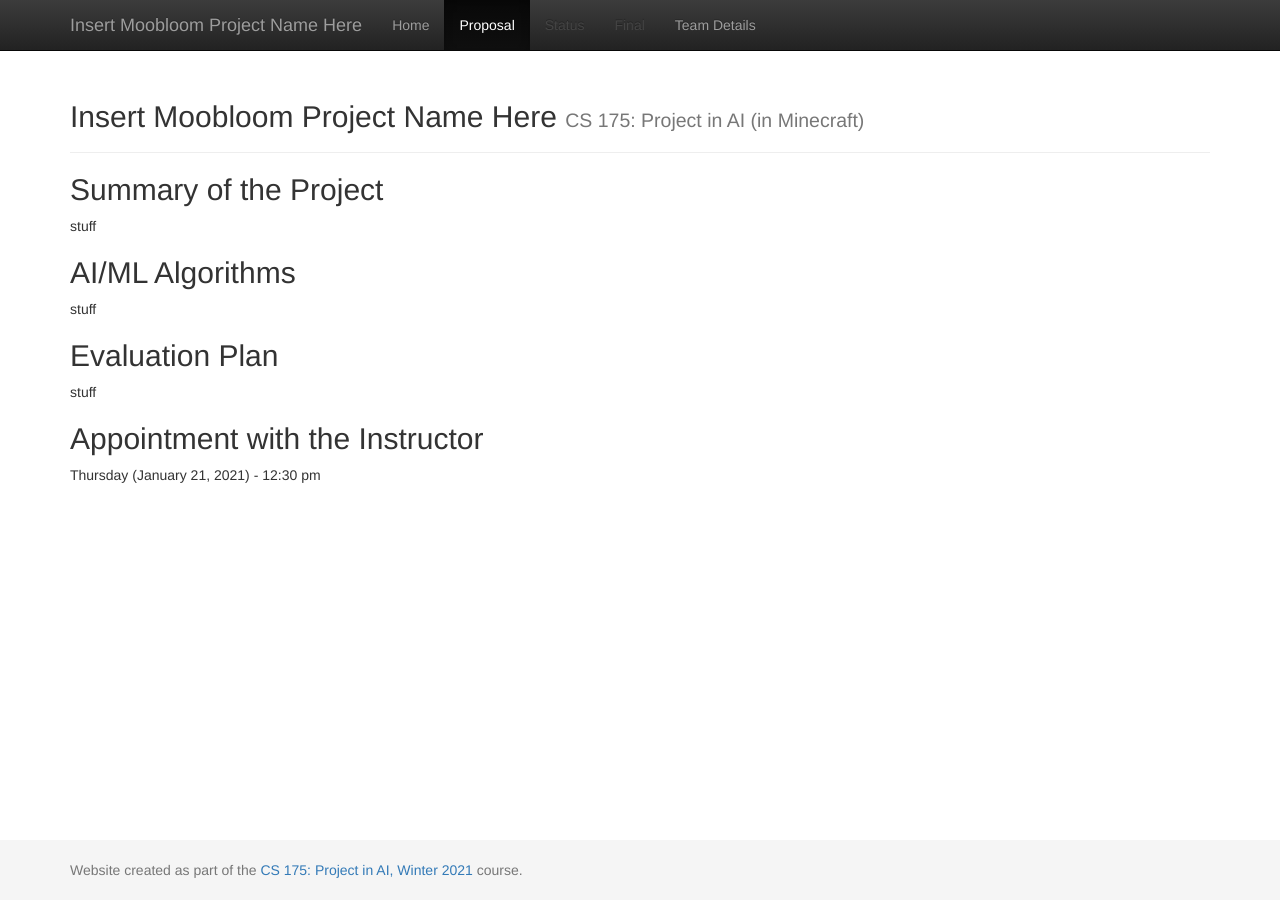
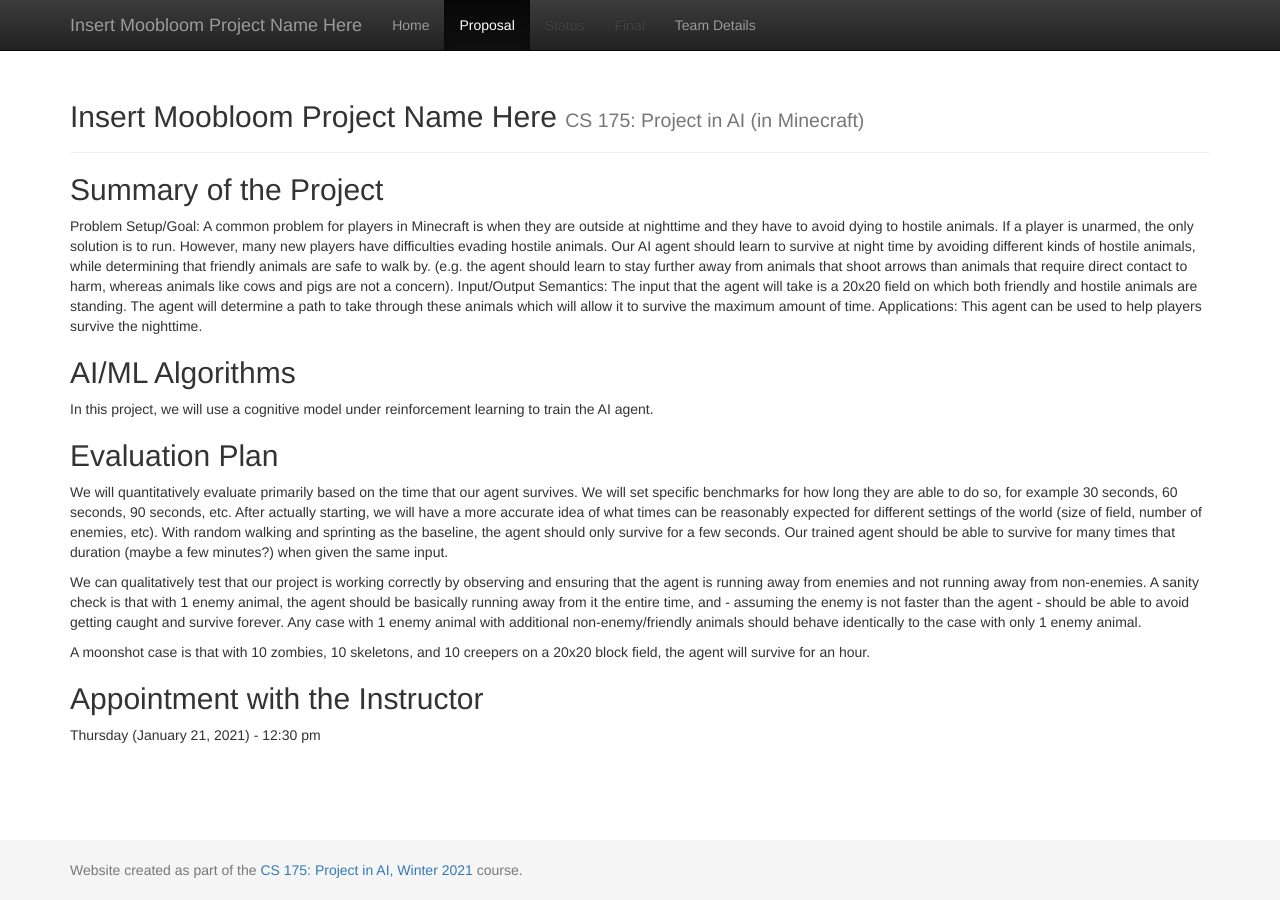
Before and after one commit to rayoh123/Moobloom, a Jekyll site: the page built from docs/proposal.md, in a window 1280 px wide. Built offline with Jekyll 4.4.1, drawn with Linux system fonts in a browser that asks for light colours.

Commit message:
Put Google Doc text onto markdown file

```diff
--- a/docs/proposal.md
+++ b/docs/proposal.md
@@ -4,13 +4,42 @@ title:  PROPOSAL
 ---
 
 ## Summary of the Project
-stuff
+Problem Setup/Goal: A common problem for players in Minecraft is when they are outside at nighttime
+and they have to avoid dying to hostile animals. If a player is unarmed, the only solution is to run.
+However, many new players have difficulties evading hostile animals. Our AI agent should learn to
+survive at night time by avoiding different kinds of hostile animals, while determining that friendly
+animals are safe to walk by. (e.g. the agent should learn to stay further away from animals that
+shoot arrows than animals that require direct contact to harm, whereas animals like cows and pigs
+are not a concern).
+Input/Output Semantics: The input that the agent will take is a 20x20 field on which both friendly
+and hostile animals are standing. The agent will determine a path to take through these animals
+which will allow it to survive the maximum amount of time.
+Applications: This agent can be used to help players survive the nighttime.
 
 ## AI/ML Algorithms
-stuff
+In this project, we will use a cognitive model under reinforcement learning to train the AI agent.
 
 ## Evaluation Plan
-stuff
+We will quantitatively evaluate primarily based on the time that our agent survives.
+We will set specific benchmarks for how long they are able to do so, for example 30
+seconds, 60 seconds, 90 seconds, etc. After actually starting, we will have a more
+accurate idea of what times can be reasonably expected for different settings of the
+world (size of field, number of enemies, etc). With random walking and sprinting as
+the baseline, the agent should only survive for a few seconds. Our trained agent
+should be able to survive for many times that duration (maybe a few minutes?) when
+given the same input.
+
+We can qualitatively test that our project is working correctly by observing and
+ensuring that the agent is running away from enemies and not running away from
+non-enemies. A sanity check is that with 1 enemy animal, the agent should be
+basically running away from it the entire time, and - assuming the enemy is not
+faster than the agent - should be able to avoid getting caught and survive forever.
+Any case with 1 enemy animal with additional non-enemy/friendly animals should behave
+identically to the case with only 1 enemy animal.
+
+A moonshot case is that with 10 zombies, 10 skeletons, and 10 creepers on a
+20x20 block field, the agent will survive for an hour.
+
 
 ## Appointment with the Instructor
 Thursday (January 21, 2021) - 12:30 pm
```
